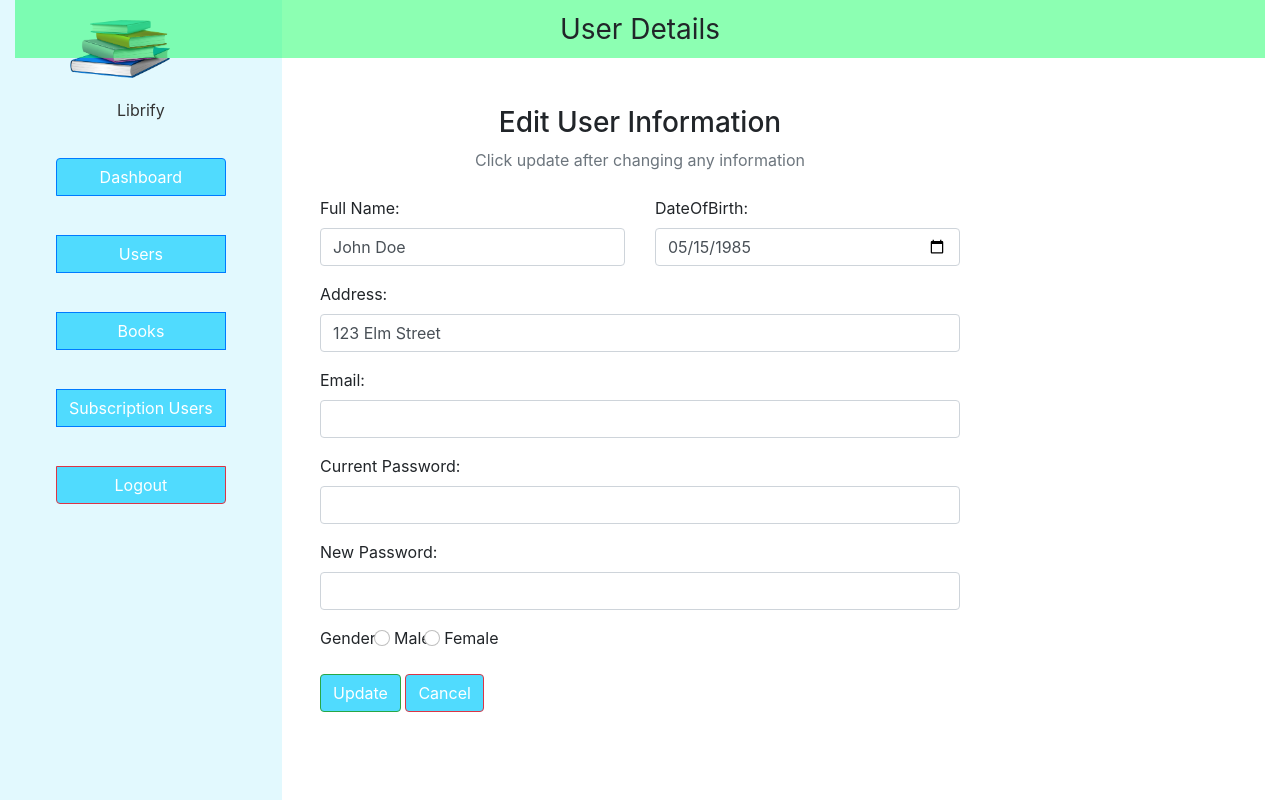
After one commit to uzupraz/librarymanagementsystem, a PHP site: page /accountsettings.php?id=1 in a window 1280 px wide. The commit adds this page. Run offline with PHP 8.4, Linux system fonts and the light colour scheme; data comes from the database, SQL or seed files in the repository.

Commit message:
added new files accountsettings.php

```diff
--- /dev/null
+++ b/accountsettings.php
@@ -0,0 +1,141 @@
+<?php
+include "connection.php";
+$id = $_GET["id"];
+
+// Fetch user details from the database
+$stmt = $mysqli->prepare("SELECT * FROM userdetails WHERE userid = ?");
+$stmt->bind_param("i", $id);
+$stmt->execute();
+$result = $stmt->get_result();
+$row = $result->fetch_assoc();
+
+if (isset($_POST["submit"])) {
+  $FullName = $_POST['FullName'];
+  $DateOfBirth = $_POST['DateOfBirth'];
+  $Address = $_POST['Address'];
+  $Gender = $_POST['Gender'];
+  $Email = $_POST['Email'];
+  $CurrentPassword = $_POST['CurrentPassword'];
+  $NewPassword = $_POST['NewPassword'];
+
+  // Validate if the new password is different from the current one
+  if ($CurrentPassword !== $NewPassword) {
+    // Proceed with updating the database
+    $stmt = $mysqli->prepare("UPDATE userdetails
+                              JOIN logindetails ON userdetails.userid = logindetails.userid
+                              SET userdetails.FullName=?,
+                                  userdetails.DateOfBirth=?,
+                                  userdetails.Address=?,
+                                  userdetails.Gender=?,
+                                  logindetails.Email=?,
+                                  logindetails.Password=?
+                              WHERE userdetails.userid = ?");
+    $stmt->bind_param("ssssssi", $FullName, $DateOfBirth, $Address, $Gender, $Email, $NewPassword, $id);
+    $stmt->execute();
+
+    if ($stmt->affected_rows > 0) {
+      header("Location: user_index.php?msg=Data updated successfully");
+      exit();
+    } else {
+      echo "Failed to update data.";
+    }
+  } else {
+    echo "New password cannot be the same as the current password.";
+  }
+}
+
+?>
+
+
+<!DOCTYPE html>
+<html lang="en">
+
+<head>
+  <meta charset="UTF-8">
+  <meta http-equiv="X-UA-Compatible" content="IE=edge">
+  <meta name="viewport" content="width=device-width, initial-scale=1.0">
+  <title>User Details</title>
+
+  <!-- Bootstrap CSS -->
+  <link href="https://cdn.jsdelivr.net/npm/bootstrap@5.2.3/dist/css/bootstrap.min.css" rel="stylesheet">
+
+  <!-- Font Awesome CSS -->
+  <link rel="stylesheet" href="https://cdnjs.cloudflare.com/ajax/libs/font-awesome/6.4.0/css/all.min.css">
+
+  <!-- Custom CSS -->
+  <link rel="stylesheet" href="style.css">
+</head>
+
+<body>
+  <?php include 'sidebar.php'; ?>
+  <div class="container-fluid">
+    <div class="content">
+      <nav class="navbar navbar-light justify-content-center fs-3 mb-5" style="background-color: #00ff5573;">
+        User Details
+      </nav>
+
+      <div class="container">
+        <div class="text-center mb-4">
+          <h3>Edit User Information</h3>
+          <p class="text-muted">Click update after changing any information</p>
+        </div>
+
+        <div class="container d-flex justify-content-center">
+          <form action="" method="post" style="width:50vw; min-width:300px;">
+            <div class="row mb-3">
+              <div class="col">
+                <label class="form-label">Full Name:</label>
+                <input type="text" class="form-control" name="FullName" value="<?php echo isset($row['FullName']) ? $row['FullName'] : ''; ?>">
+              </div>
+
+              <div class="col">
+                <label class="form-label">DateOfBirth:</label>
+                <input type="date" class="form-control" name="DateOfBirth" value="<?php echo isset($row['DateOfBirth']) ? $row['DateOfBirth'] : ''; ?>">
+              </div>
+            </div>
+
+            <div class="mb-3">
+              <label class="form-label">Address:</label>
+              <input type="Address" class="form-control" name="Address" value="<?php echo isset($row['Address']) ? $row['Address'] : ''; ?>">
+            </div>
+
+            <div class="mb-3">
+              <label class="form-label">Email:</label>
+              <input type="email" class="form-control" name="Email" value="<?php echo isset($row['Email']) ? $row['Email'] : ''; ?>">
+            </div>
+
+            <div class="mb-3">
+              <label class="form-label">Current Password:</label>
+              <input type="password" class="form-control" name="CurrentPassword">
+            </div>
+
+            <div class="mb-3">
+              <label class="form-label">New Password:</label>
+              <input type="password" class="form-control" name="NewPassword">
+            </div>
+
+            <div class="form-group mb-3">
+              <label>Gender:</label>
+              &nbsp;
+              <input type="radio" class="form-check-input" name="Gender" id="male" value="male" <?php echo (isset($row["Gender"]) && $row["Gender"] == 'male') ? "checked" : ""; ?>>
+              <label for="male" class="form-input-label">Male</label>
+              &nbsp;
+              <input type="radio" class="form-check-input" name="Gender" id="female" value="female" <?php echo (isset($row["Gender"]) && $row["Gender"] == 'female') ? "checked" : ""; ?>>
+              <label for="female" class="form-input-label">Female</label>
+            </div>
+
+            <div>
+              <button type="submit" class="btn btn-success" name="submit">Update</button>
+              <a href="user_index.php" class="btn btn-danger">Cancel</a>
+            </div>
+          </form>
+        </div>
+      </div>
+    </div>
+  </div>
+
+  <!-- Bootstrap JS -->
+  <script src="https://cdn.jsdelivr.net/npm/bootstrap@5.2.3/dist/js/bootstrap.bundle.min.js"></script>
+</body>
+
+</html>
```
Also changed, not shown: a_dashboard.css (+3 -38 lines), header.php (+4 -4 lines), user_index.php (+14 -11 lines).
